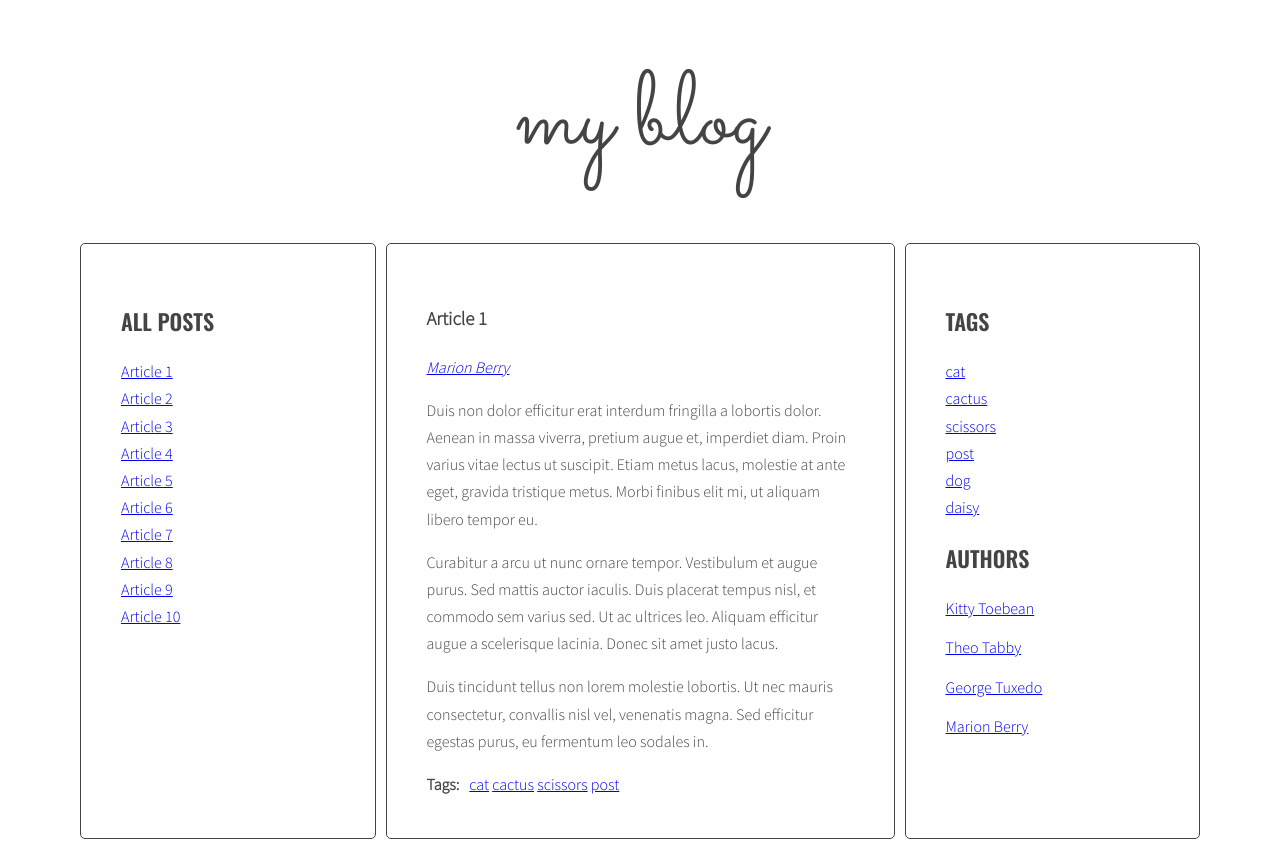
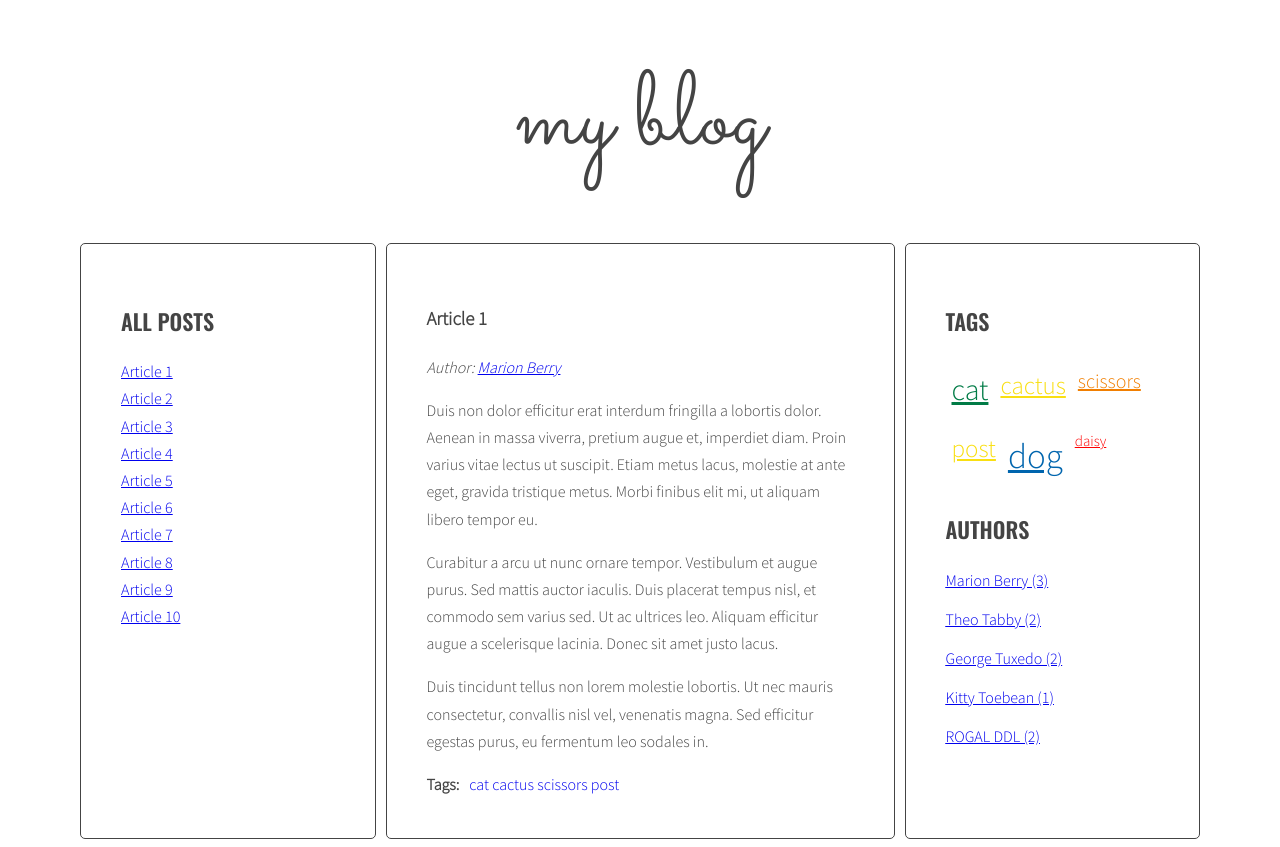
Before and after one commit to Florek94/javascript-blog, a website: page index.html in a window 1280 px wide. Drawn offline with nearby package versions, Linux system fonts and the light colour scheme.

Commit message:
Add tags and styles

```diff
--- a/index.html
+++ b/index.html
@@ -277,22 +277,7 @@
                     <ul class="list authors">
                         <li>
                             <a href="#">
-                                <span class="author-name">Kitty Toebean</span>
-                            </a>
-                        </li>
-                        <li>
-                            <a href="#">
-                                <span class="author-name">Theo Tabby</span>
-                            </a>
-                        </li>
-                        <li>
-                            <a href="#">
-                                <span class="author-name">George Tuxedo</span>
-                            </a>
-                        </li>
-                        <li>
-                            <a href="#">
-                                <span class="author-name">Marion Berry</span>
+                                <span class="author-name"></span>
                             </a>
                         </li>
                     </ul>
--- a/js/script.js
+++ b/js/script.js
@@ -47,6 +47,7 @@
   const optTagsListSelector = '.tags.list';
   const optCloudClassCount = 5;
   const optCloudClassPrefix = 'tag-size-';
+  const optAuthorsListSelector = '.author-name';
 
   function generateTitleLinks(customSelector = '') {
     /*[DONE] remove contents of titleList */
@@ -80,7 +81,10 @@
   }
 
   function calculateTagsParams(tags) {
-    const params = { max: 0, min: 999999 };
+    const params = {
+      max: 0,
+      min: 999999
+    };
     for (let tag in tags) {
       console.log(tag + ' is used ' + tags[tag] + ' times');
 
@@ -95,6 +99,7 @@
     const normalizedMax = params.max - params.min;
     const percentage = normalizedCount / normalizedMax;
     const classNumber = Math.floor(percentage * (optCloudClassCount - 1) + 1);
+
 
     return optCloudClassPrefix + classNumber;
   }
@@ -129,7 +134,7 @@
         // console.log(tag);
 
         /* generate HTML of the link */
-        const tagLinkHTML = '<li><a href="#tag-' + tag + '">' + tag + '</a></li>';
+        const tagLinkHTML = '<li><a class="tag-link" href="#tag-' + tag + '">' + tag + '</a></li>';
         /* add generated code to html variable */
         html += tagLinkHTML + ' ';
 
@@ -147,6 +152,8 @@
 
         /* insert HTML of all the links into the tags wrapper */
         titleList.innerHTML = html;
+
+
       }
 
       /* END LOOP: for every article: */
@@ -161,15 +168,19 @@
       /* [NEW] START LOOP: for each tag in allTags: */
       for (let tag in allTags) {
         /* [NEW] generate code of a link and add it to allTagsHTML */
-        const tagLinkHTML ='<li><a class="' + calculateTagClass(allTags[tag], tagsParams) + '" href="#tag-' + tag + '">' + tag + '</a></li>';
+        const tagLinkHTML = '<li><a class="' + calculateTagClass(allTags[tag], tagsParams) + '" href="#tag-' + tag + '">' + tag + '</a></li>';
         console.log('tagLinkHTML:', tagLinkHTML);
+
+
 
         /* [NEW] END LOOP: for each tag in allTags: */
 
         /*[NEW] add HTML from allTagsHTML to tagList */
         allTagsHTML += tagLinkHTML;
+
       }
       tagsList.innerHTML = allTagsHTML
+
     }
   }
 
@@ -216,18 +227,31 @@
     /* END LOOP: for each link */
   }
 
-  function generateAuthor() {
+  function generateAuthors() {
+    let allAuthors = {};
 
     const articles = document.querySelectorAll(optArticleSelector);
 
     for (let article of articles) {
-      const articleAuthor = article.querySelector(optArticleAuthorSelector);
-      let html = '';
-      const author = article.getAttribute('data-author');
-      const authorLinkHTML = '<p><a href="#author-' + author + '">' + author + '</a></p>';
+      const titleList = article.querySelector(optArticleAuthorSelector);
+      const authorTags = article.getAttribute('data-author');
+      const authorLinkHTML = '<span>Author: </span><a href="#author-' + authorTags + '"><span>' + authorTags + '</span></a>';
 
-      html += authorLinkHTML + ' ';
-      articleAuthor.innerHTML = html;
+      if (!allAuthors[authorTags]) {
+        allAuthors[authorTags] = 1;
+      } else {
+        allAuthors[authorTags]++;
+      }
+
+      titleList.innerHTML = titleList.innerHTML + authorLinkHTML;
+      const authorList = document.querySelector(optAuthorsListSelector);
+      let allAuthorsHTML = '';
+
+      for (let author in allAuthors) {
+        allAuthorsHTML += '<li><a href="#author-' + author + '">' + author + ' (' + allAuthors[author] + ') ' + '</a></li> ';
+      }
+
+      authorList.innerHTML = allAuthorsHTML;
     }
   }
 
@@ -276,7 +300,7 @@
 
   generateTitleLinks();
   generateTags();
-  generateAuthor();
+  generateAuthors();
 
   addClickListenersToTags();
   addClickListenersToAuthors();
--- a/sass/style.scss
+++ b/sass/style.scss
@@ -118,3 +118,40 @@ body {
     margin: 0 10px 0 0;
   }
 }
+
+.tag-size-1 {
+  font-size: 15px;
+  color: #ff0000;
+}
+
+.tag-size-2 {
+  font-size: 20px;
+  color: #F17F01;
+}
+
+.tag-size-3 {
+  font-size: 25px;
+  color: #F9DF12;
+}
+
+.tag-size-4 {
+  font-size: 30px;
+  color: #017B46;
+}
+
+.tag-size-5 {
+  font-size: 35px;
+  color: #0065AE;
+}
+
+.tags {
+  display: flex;
+  flex-wrap: wrap;
+}
+
+.tags li {
+  margin: 6px;
+}
+.tag-link {
+  text-decoration: none;
+}
```
Also changed, not shown: css/style.css, 1 other file.
